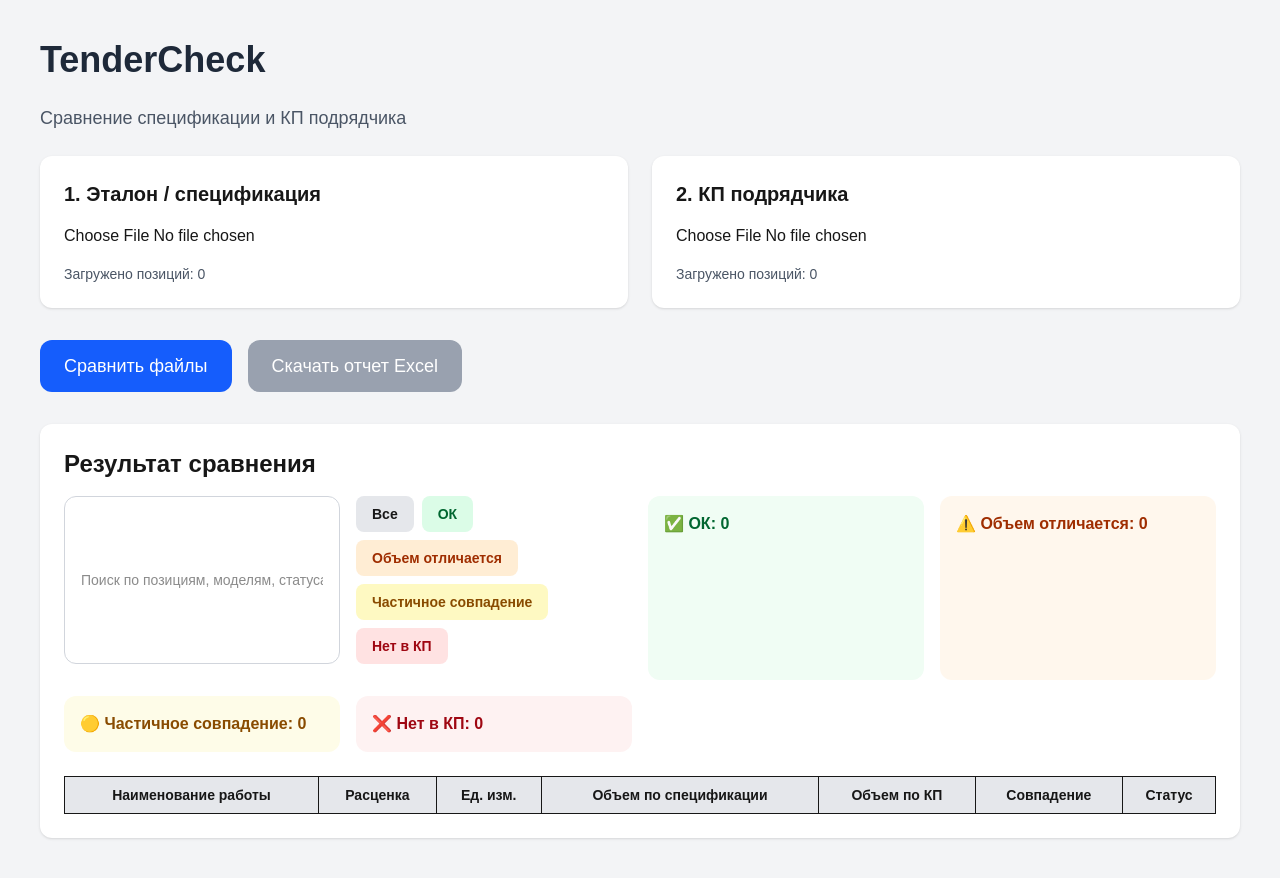
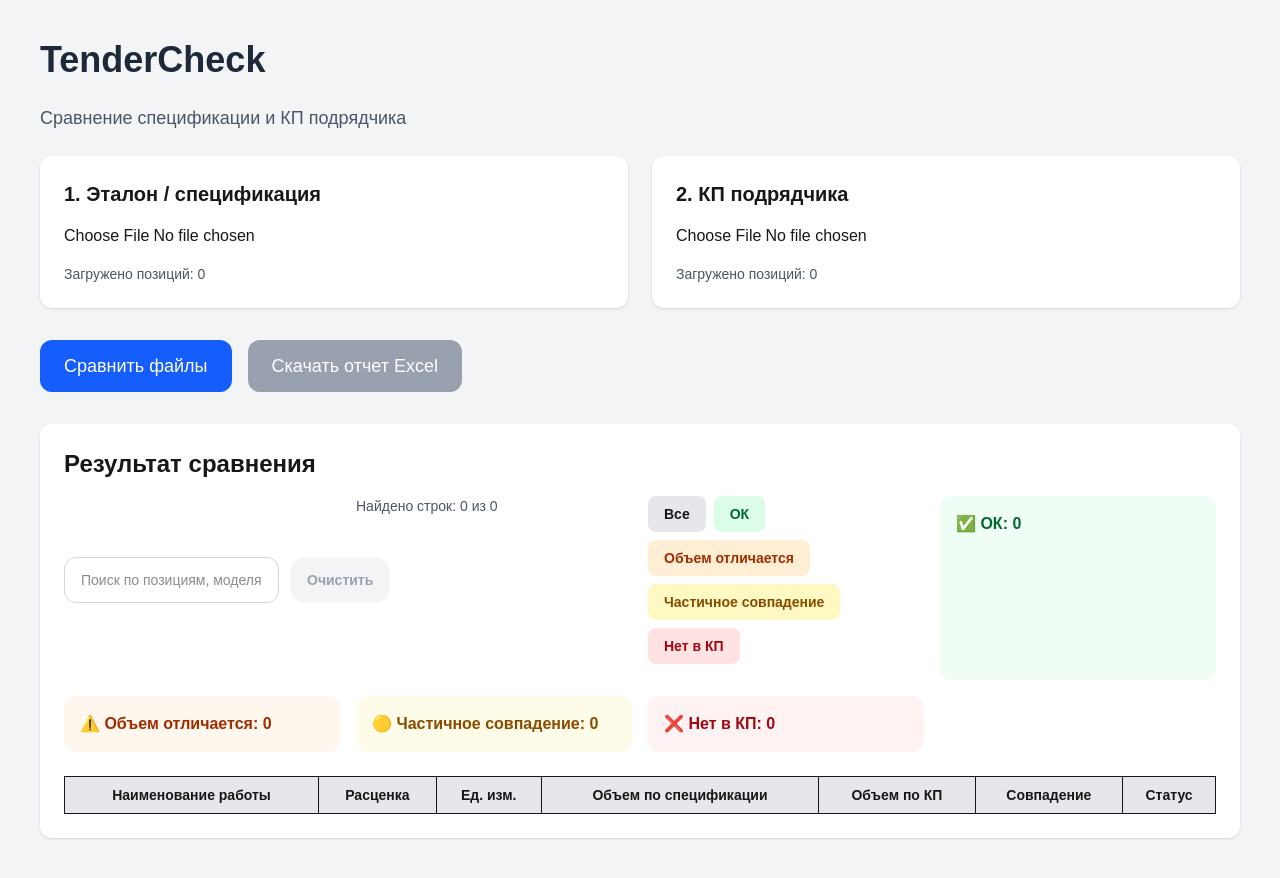
Before and after one commit to Gredyvitaliy/tendercheck, a Next.js app: page / in a window 1280 px wide. Built offline with nearby package versions, Linux system fonts and the light colour scheme.

Commit message:
Add search clear and result count

```diff
--- a/src/app/page.tsx
+++ b/src/app/page.tsx
@@ -323,6 +323,29 @@ const partialCount = results.filter(
 const missingCount = results.filter(
   (item) => item.status === "Нет в КП"
 ).length;
+const filteredResults = results
+  .filter((item) => statusFilter === "Все" || item.status === statusFilter)
+  .filter((item) => {
+    const query = searchQuery.toLowerCase().trim();
+
+    if (!query) return true;
+
+    return [
+      item.name,
+      item.rate,
+      item.unit,
+      String(item.specVolume),
+      item.offerName,
+      item.offerRate,
+      item.offerUnit,
+      String(item.offerVolume),
+      item.status,
+      String(item.similarity || ""),
+    ]
+      .join(" ")
+      .toLowerCase()
+      .includes(query);
+  });
 const exportResultsToExcel = () => {
   const summaryData = [
     { "Статус": "ОК", "Количество": okCount },
@@ -506,13 +529,28 @@ for (let row = 1; row <= range.e.r; row++) {
       <div className="bg-white rounded-xl p-6 shadow overflow-auto">
         <h2 className="text-2xl font-semibold mb-4">Результат сравнения</h2>
         <div className="mb-6 grid grid-cols-1 md:grid-cols-4 gap-4">
+
+<div className="mb-4 flex gap-3 items-center">
   <input
     type="text"
     value={searchQuery}
     onChange={(e) => setSearchQuery(e.target.value)}
     placeholder="Поиск по позициям, моделям, статусам..."
-  className="mb-4 w-full border border-gray-300 rounded-xl px-4 py-3 text-sm"
+    className="flex-1 border border-gray-300 rounded-xl px-4 py-3 text-sm"
   />
+
+  <button
+    onClick={() => setSearchQuery("")}
+    disabled={!searchQuery}
+    className="bg-gray-200 hover:bg-gray-300 disabled:bg-gray-100 disabled:text-gray-400 px-4 py-3 rounded-xl text-sm font-semibold"
+  >
+    Очистить
+  </button>
+</div>
+
+<div className="mb-4 text-sm text-gray-600">
+  Найдено строк: {filteredResults.length} из {results.length}
+</div>
           <div className="mb-4 flex gap-2 flex-wrap">
   <button
     onClick={() => setStatusFilter("Все")}
@@ -580,30 +618,7 @@ for (let row = 1; row <= range.e.r; row++) {
           </thead>
 
           <tbody>
-           {results
-  .filter((item) => statusFilter === "Все" || item.status === statusFilter)
-  .filter((item) => {
-    const query = searchQuery.toLowerCase().trim();
-
-    if (!query) return true;
-
-    return [
-      item.name,
-      item.rate,
-      item.unit,
-      String(item.specVolume),
-      item.offerName,
-      item.offerRate,
-      item.offerUnit,
-      String(item.offerVolume),
-      item.status,
-      String(item.similarity || ""),
-    ]
-      .join(" ")
-      .toLowerCase()
-      .includes(query);
-  })
-  .map((item, index) => (
+           {filteredResults.map((item, index) => (
               <tr key={index}>
                 <td className="border p-2">{item.name}</td>
                 <td className="border p-2">{item.rate}</td>
```
Lines whose indentation alone changed are shown as unchanged.
